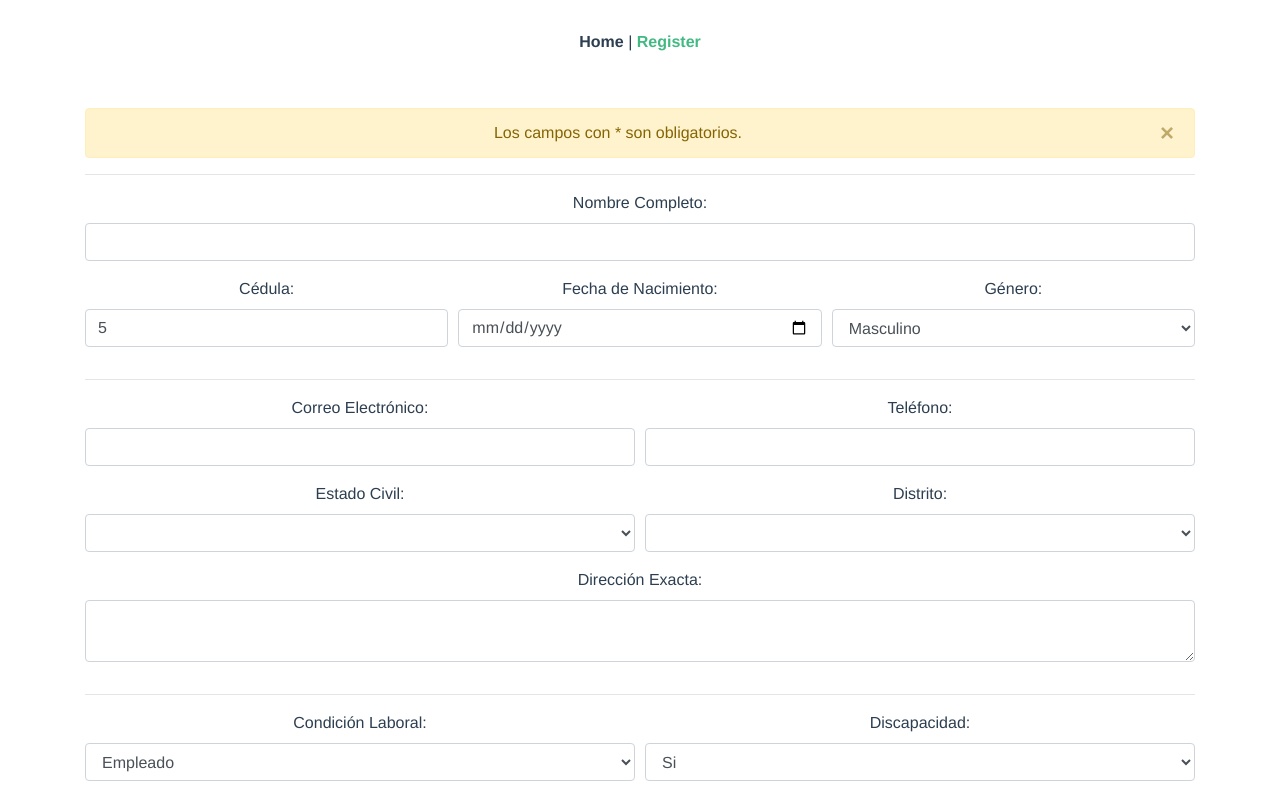
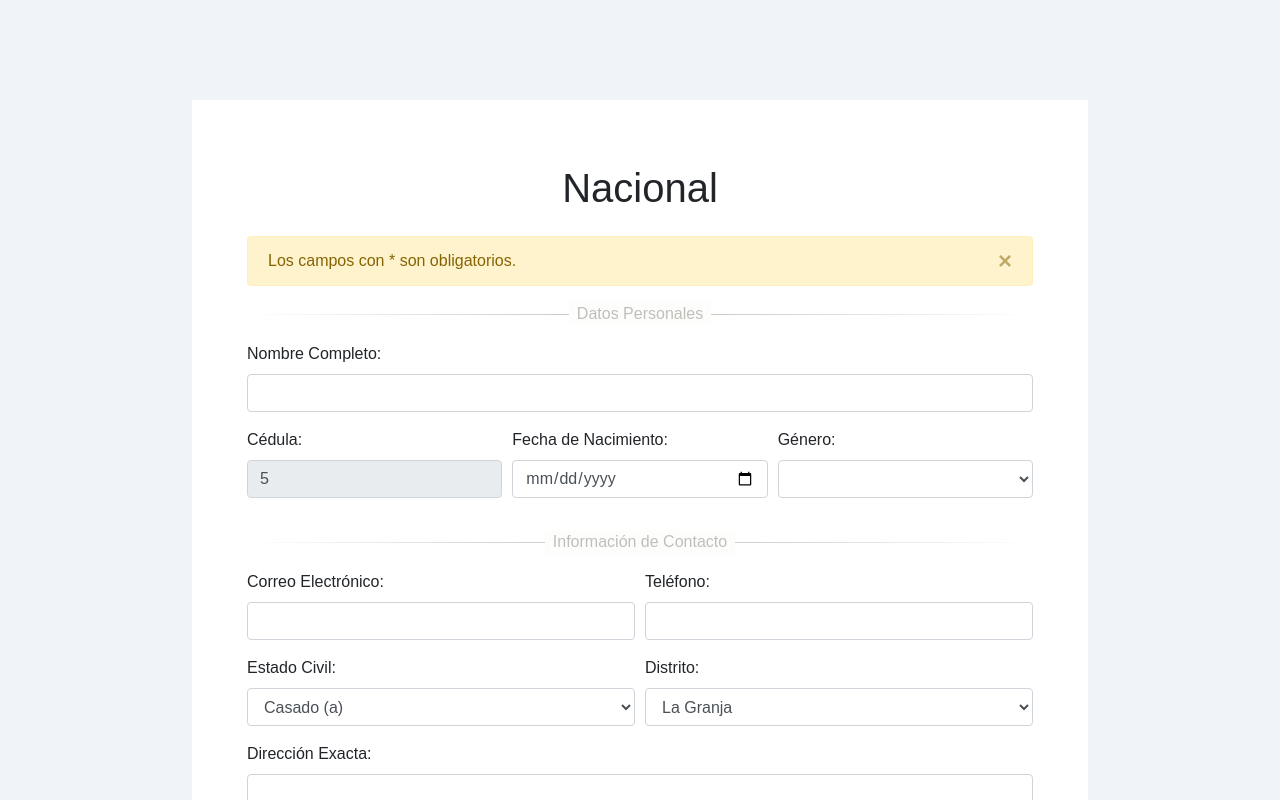
Before and after one commit to Bryandevx/external-form, a Vue app: page / in a window 1280 px wide. Both pictures are taken after typing "5" into the empty fields and a click on the button "Siguiente". Shown: the top 800 px of the page. Built offline with nearby package versions, Linux system fonts and the light colour scheme.

Commit message:
Agregando cambios y manejo de pequeños errores

```diff
--- a/public/app.css
+++ b/public/app.css
@@ -622,88 +622,3 @@ a:not(.btn):hover {
 	color: #127077;
 	text-decoration: underline;
 }
-
-/* ================================================== */
-
-body {
-	font-family: "Century Gothic", CenturyGothic, AppleGothic, sans-serif;
-}
-
-.main-form {
-	background-color: #ffffff;
-	margin: 100px auto;
-	padding: 40px;
-	width: 70%;
-	min-width: 300px;
-}
-
-.box {
-	background-color: #f0f3f7;
-}
-
-.step {
-	display: none;
-}
-
-.required:after {
-	content: " *";
-	color: red;
-}
-
-.circle {
-	height: 15px;
-	width: 15px;
-	margin: 0 2px;
-	background-color: #bbbbbb;
-	border: none;
-	border-radius: 50%;
-	display: inline-block;
-	opacity: 0.5;
-}
-
-/* Mark the active step: */
-.circle.active {
-	opacity: 1;
-	background-color: #4caf50;
-}
-
-/* Linea con información en el centro */
-.hr-text {
-	line-height: 1em;
-	position: relative;
-	outline: 0;
-	border: 0;
-	color: black;
-	text-align: center;
-	height: 1.5em;
-	opacity: 0.5;
-}
-
-.hr-text:before {
-	content: "";
-	background: -webkit-gradient(
-		linear,
-		left top,
-		right top,
-		from(transparent),
-		color-stop(#818078),
-		to(transparent)
-	);
-	background: linear-gradient(to right, transparent, #818078, transparent);
-	position: absolute;
-	left: 0;
-	top: 50%;
-	width: 100%;
-	height: 1px;
-}
-
-.hr-text:after {
-	content: attr(data-content);
-	position: relative;
-	display: inline-block;
-	color: black;
-	padding: 0 0.5em;
-	line-height: 1.5em;
-	color: #818078;
-	background-color: #fcfcfa;
-}
--- a/src/App.vue
+++ b/src/App.vue
@@ -1,16 +1,96 @@
 <template>
-	<div id="app">
-		<div id="nav">
-			<router-link to="/">Home</router-link> |
-			<router-link to="/register">Register</router-link>
-		</div>
-		<div class="box mt-4">
+	<div id="app" class="mt-4">
+		<div class="main-form container">
 			<router-view />
 		</div>
 	</div>
 </template>
 
 <style>
+body {
+	font-family: "Century Gothic", CenturyGothic, AppleGothic, sans-serif;
+	background-color: #f0f3f7;
+}
+
+.main-form {
+	background-color: #ffffff;
+	margin: 100px auto;
+	padding: 40px;
+	width: 70%;
+	min-width: 300px;
+}
+
+.box {
+	background-color: #f0f3f7;
+}
+
+.step {
+	display: none;
+}
+
+.required:after {
+	content: " *";
+	color: red;
+}
+
+.circle {
+	height: 15px;
+	width: 15px;
+	margin: 0 2px;
+	background-color: #bbbbbb;
+	border: none;
+	border-radius: 50%;
+	display: inline-block;
+	opacity: 0.5;
+}
+
+/* Mark the active step: */
+.circle.active {
+	opacity: 1;
+	background-color: #4caf50;
+}
+
+/* Linea con información en el centro */
+.hr-text {
+	line-height: 1em;
+	position: relative;
+	outline: 0;
+	border: 0;
+	color: black;
+	text-align: center;
+	height: 1.5em;
+	opacity: 0.5;
+}
+
+.hr-text:before {
+	content: "";
+	background: -webkit-gradient(
+		linear,
+		left top,
+		right top,
+		from(transparent),
+		color-stop(#818078),
+		to(transparent)
+	);
+	background: linear-gradient(to right, transparent, #818078, transparent);
+	position: absolute;
+	left: 0;
+	top: 50%;
+	width: 100%;
+	height: 1px;
+}
+
+.hr-text:after {
+	content: attr(data-content);
+	position: relative;
+	display: inline-block;
+	color: black;
+	padding: 0 0.5em;
+	line-height: 1.5em;
+	color: #818078;
+	background-color: #fcfcfa;
+}
+/*
 #app {
 	font-family: Avenir, Helvetica, Arial, sans-serif;
 	-webkit-font-smoothing: antialiased;
@@ -30,5 +110,5 @@
 
 #nav a.router-link-exact-active {
 	color: #42b983;
-}
+} */
 </style>
--- a/src/api/users_db.js
+++ b/src/api/users_db.js
@@ -15,7 +15,7 @@ export const db = [
 		name: "Maria",
 		email: "maria@gmail.com",
 		id: "1122",
-		satus: "unblocked", // cumple  con todos los requisitos para solicitar una cita
+		status: "unblocked", // cumple  con todos los requisitos para solicitar una cita
 	},
 ];
 
--- a/src/router/index.js
+++ b/src/router/index.js
@@ -7,7 +7,6 @@ import Register from "../views/Register.vue";
 import Verify from "../views/Verify.vue";
 import Citas from "../views/Citas.vue";
 import NotFound from "../views/NotFound.vue";
-//import { globalUser } from "@/main.js";
 
 Vue.use(VueRouter);
 
@@ -19,23 +18,16 @@ const routes = [
 	},
 
 	{
-		path: "/about",
-		name: "about",
-		component: () =>
-			import(/* webpackChunkName: "about" */ "../views/About.vue"),
-	},
-
-	{
 		path: "/register",
 		name: "register",
 		component: Register,
+
 		props: true,
-		meta: { requireLogged: true },
+		meta: { login: true },
+		beforeEnter: (to, from, next) => {
+			const auth = to.params.auth;
 
-		beforeEnter: (to, from, next) => {
-			let auth = to.params.auth;
-
-			if (auth && !auth.authenticated) {
+			if (!auth.authenticated) {
 				next();
 			} else {
 				next("/");
@@ -47,25 +39,36 @@ const routes = [
 		path: "/verify",
 		name: "verify",
 		component: Verify,
+
 		props: true,
-		// meta: { requireLogged: true },
-		// beforeEnter: (to, from, next) => {
-		// 	const auth = to.params.auth;
+		meta: { login: true },
+		beforeEnter: (to, from, next) => {
+			const auth = to.params.auth;
 
-		// 	if (auth.confirmation) {
-		// 		next();
-		// 	} else {
-		// 		next("/");
-		// 	}
-		// },
+			if (!auth.confirmed) {
+				next();
+			} else {
+				next("/");
+			}
+		},
 	},
 
 	{
 		path: "/citas",
 		name: "citas",
 		component: Citas,
+
 		props: true,
-		meta: { requiresAuth: true },
+		meta: { login: true },
+		beforeEnter: (to, from, next) => {
+			const auth = to.params.auth;
+
+			if (auth.authenticated && auth.confirmed) {
+				next();
+			} else {
+				next("/");
+			}
+		},
 	},
 
 	{
@@ -82,7 +85,7 @@ const router = new VueRouter({
 });
 
 router.beforeEach((to, from, next) => {
-	if (to.meta.requireLogged) {
+	if (to.meta.login) {
 		const auth = to.params.auth;
 
 		if (auth && auth.logged) {
@@ -95,19 +98,4 @@ router.beforeEach((to, from, next) => {
 	}
 });
 
-// router.beforeEach((to, from, next) => {
-// 	//console.log(`Global user --> ${globalUser}`);
-// 	if (to.meta.requiresAuth) {
-// 		if (!globalUser.userType) {
-// 			next({
-// 				name: "home",
-// 			});
-// 		} else {
-// 			next();
-// 		}
-// 	} else {
-// 		next();
-// 	}
-// });
-
 export default router;
--- a/src/views/Login.vue
+++ b/src/views/Login.vue
@@ -1,11 +1,23 @@
 <template>
-	<div class="main-form container">
+	<div>
+		<div
+			class="row alert"
+			:class="`alert-${this.alert.type}`"
+			role="alert"
+			v-if="this.alert.show"
+		>
+			{{ this.alert.message }}
+		</div>
+
 		<div class="group-form">
 			<form @submit.prevent="submit">
 				<div class="row">
 					<label>Tipo de Identificación</label>
-
-					<select class="form-control" v-model="user.type">
+					<select
+						@change="reset"
+						class="form-control"
+						v-model="user.type"
+					>
 						<option value="0">Nacional</option>
 						<option value="1">Internacional</option>
 						<option value="2">Indocumentado</option>
@@ -14,10 +26,25 @@
 
 				<div class="row mt-4 mb-4">
 					<label v-text="idLabel"></label>
+
 					<input
-						v-model="user.id"
-						maxlength="9"
+						v-if="user.type == 0"
+						v-model="dni"
 						type="number"
+						class="form-control"
+					/>
+
+					<input
+						v-if="user.type == 1"
+						v-model="passport"
+						type="text"
+						class="form-control"
+					/>
+
+					<input
+						v-if="user.type == 2"
+						v-model="email"
+						type="email"
 						class="form-control"
 					/>
 				</div>
@@ -42,45 +69,88 @@ import { db } from "@/api/users_db.js";
 export default {
 	data() {
 		return {
+			dni: "",
+			email: "",
+			passport: "",
+
 			user: {
 				id: "",
 				type: 0,
 			},
 
 			auth: {
-				logged: true,
+				logged: false,
 				authenticated: false,
 				confirmed: false,
+			},
+
+			alert: {
+				show: false,
+				type: "",
+				message: "",
 			},
 		};
 	},
 
 	methods: {
 		submit() {
+			if (this.dni != "") {
+				this.user.id = this.dni;
+			} else if (this.passport != "") {
+				this.user.id = this.passport;
+			} else if (this.email != "") {
+				this.user.id = this.email;
+			} else {
+				return;
+			}
+
+			this.auth.logged = true;
+
 			const user = db.find((element) => element.id === this.user.id); // Petición AJAX
 
 			let next = "";
 
 			if (typeof user !== "undefined") {
-				this.authenticated = true;
+				this.auth.authenticated = true;
 
 				if (user.status == "pending") {
 					next = "verify";
 				} else {
+					if (user.status == "unblockec") {
 						next = "citas";
-					this.confirmed = true;
+						this.auth.confirmed = true;
+					} else {
+						this.showAlert(
+							"danger",
+							"El usuario está temporalmente bloqueado"
+						);
+					}
 				}
 			} else {
 				next = "register";
 			}
 
-			this.$router.push({
+			this.$router
+				.push({
 					name: next,
 					params: {
 						auth: this.auth,
 						user: this.user,
 					},
-			});
+				})
+				.catch(() => {});
+		},
+
+		reset() {
+			this.dni = "";
+			this.email = "";
+			this.passport = "";
+		},
+
+		showAlert(type, message) {
+			this.alert.show = true;
+			this.alert.type = type;
+			this.alert.message = message;
 		},
 	},
 
--- a/src/views/Register.vue
+++ b/src/views/Register.vue
@@ -1,5 +1,7 @@
 <template>
 	<div class="container my-4">
+		<h1 class="text-center mb-4" v-text="idLabel"></h1>
+
 		<div
 			class="alert alert-warning alert-dismissible fade show"
 			role="alert"
@@ -17,36 +19,51 @@
 
 		<form @submit.prevent="submit">
 			<hr class="hr-text" data-content="Datos Personales" />
-			<!-- Primera Parte del Formulario -->
 
 			<div class="form-row">
 				<div class="form-group col">
-					<label class="required" for="name-input"
-						>Nombre Completo:</label
-					>
-					<input type="text" class="form-control" id="name-input" />
+					<label>Nombre Completo:</label>
+					<input
+						v-model="fullname"
+						type="text"
+						class="form-control"
+					/>
 				</div>
 			</div>
 
 			<div class="form-row">
-				<div class="form-group col">
-					<label class="required" for="dni-input-2">Cédula:</label>
+				<div class="form-group col" v-if="type == 0">
+					<label>Cédula:</label>
 					<input
-						v-model="user.id"
+						v-model="dni"
+						:disabled="type == 0"
 						type="text"
 						class="form-control"
-						id="dni-input-2"
+					/>
+				</div>
+
+				<div class="form-group col" v-if="type == 1">
+					<label>Pasaporte:</label>
+					<input
+						v-model="passport"
+						type="text"
+						class="form-control"
+						:disabled="type == 1"
 					/>
 				</div>
 
 				<div class="form-group col">
-					<label for="birth-date-input">Fecha de Nacimiento:</label>
-					<input class="form-control" type="date" />
+					<label>Fecha de Nacimiento:</label>
+					<input
+						v-model="birthdate"
+						class="form-control"
+						type="date"
+					/>
 				</div>
 
 				<div class="form-group col">
-					<label for="genre">Género:</label>
-					<select id="genre" class="form-control">
+					<label>Género:</label>
+					<select v-model="genre" class="form-control">
 						<option>Masculino</option>
 						<option>Femenino</option>
 						<option>Otro...</option>
@@ -55,80 +72,84 @@
 			</div>
 
 			<hr class="hr-text" data-content="Información de Contacto" />
-			<!-- Primera Parte del Formulario -->
 
 			<div class="form-row">
 				<div class="form-group col">
-					<label class="required" for="email-input"
-						>Correo Electrónico:</label
-					>
-					<input type="email" class="form-control" id="email-input" />
+					<label>Correo Electrónico:</label>
+					<input
+						v-model="email"
+						:disabled="type == 2"
+						type="email"
+						class="form-control"
+					/>
 				</div>
 
 				<div class="form-group col">
-					<label for="phone-input">Teléfono:</label>
-					<input
-						type="number"
-						class="form-control"
-						id="phone-input"
-					/>
+					<label>Teléfono:</label>
+					<input v-model="phone" type="number" class="form-control" />
 				</div>
 			</div>
 
 			<div class="form-row">
 				<div class="form-group col">
-					<label for="genre">Estado Civil:</label>
-					<select id="genre" class="form-control"> </select>
+					<label>Estado Civil:</label>
+					<select v-model="civilStatus" class="form-control">
+						<option value="1">Casado (a)</option>
+						<option value="2">Soltero (a)</option>
+						<option value="3">Juntado (a)</option>
+						<option value="4">Viudo (a)</option>
+					</select>
 				</div>
 
 				<div class="form-group col">
 					<label for="">Distrito:</label>
-					<select class="form-control"> </select>
+					<select v-model="district" class="form-control">
+						<option value="1">La Granja</option>
+						<option value="2">Calle Vargas</option>
+						<option value="3">Zaragoza</option>
+						<option value="4">Buenos Aires</option>
+					</select>
 				</div>
 			</div>
 
 			<div class="form-row">
 				<div class="form-group col">
-					<label for="direction-input">Dirección Exacta:</label>
+					<label>Dirección Exacta:</label>
 					<textarea
+						v-model="direction"
 						class="form-control"
 						name="direction"
-						id="direction-input"
 					></textarea>
 				</div>
 			</div>
 
 			<hr class="hr-text" data-content="Otro" />
-			<!-- Segunda Parte del Formulario -->
 
 			<div class="form-row">
 				<div class="form-group col">
-					<label for="genre">Condición Laboral:</label>
-
-					<select id="genre" class="form-control">
-						<option>Empleado</option>
-						<option>Desempleado</option>
+					<label>Condición Laboral:</label>
+					<select v-model="laboralCondition" class="form-control">
+						<option value="1">Empleado</option>
+						<option value="2">Desempleado</option>
 					</select>
 				</div>
 
 				<div class="form-group col">
 					<div class="form-row">
 						<div class="form-group col">
-							<label for="disability-input">Discapacidad:</label>
-
-							<select id="disability-input" class="form-control">
-								<option>Si</option>
-								<option>No</option>
+							<label>Discapacidad:</label>
+							<select v-model="disability" class="form-control">
+								<option value="0">No</option>
+								<option value="1">Si</option>
 							</select>
 						</div>
 
 						<div id="specify" style="display: none;">
 							<div class="form-group col">
-								<label for="specify-input">Especifique:</label>
+								<label>Especifique:</label>
 								<textarea
 									class="form-control"
 									name="direction"
-									id="specify-input"
 								></textarea>
 							</div>
 						</div>
@@ -138,11 +159,11 @@
 
 			<div class="form-row">
 				<div class="form-group col">
-					<label for="direction-input">Ocupación:</label>
+					<label>Ocupación:</label>
 					<textarea
+						v-model="ocupation"
 						class="form-control"
 						name="direction"
-						id="direction-input"
 					></textarea>
 				</div>
 			</div>
@@ -174,16 +195,29 @@
 export default {
 	data() {
 		return {
+			dni: "",
+			passport: "",
 			fullname: "",
-			user: {
-				id: "",
-				type: "",
-			},
+			birthdate: "",
+			genre: "",
+			phone: "",
+			civilStatus: "1",
+			district: "1",
+			direction: "",
+			laboralCondition: "1",
+			disability: "0",
+			ocupation: "",
+			email: "",
 		};
 	},
 
 	mounted() {
-		this.user = this.$route.params.user;
+		console.log(this.$route.params);
+		let user = this.$route.params.user;
+
+		this.dni = user.type == 0 ? user.id : "";
+		this.passport = user.type == 1 ? user.id : "";
+		this.email = user.type == 2 ? user.id : "";
 	},
 
 	methods: {
@@ -191,10 +225,38 @@ export default {
 			let params = this.$route.params;
 			params.auth.authenticated = true;
 
-			this.$router.push({
-				name: "verify",
-				params,
-			});
+			this.$router
+				.push({
+					name: "verify",
+					params,
+				})
+				.catch(() => {});
+		},
+
+		check() {
+			console.log(this.$data);
+		},
+	},
+
+	computed: {
+		idLabel: {
+			get() {
+				const user = this.$route.params.user;
+
+				if (user.type == 0) {
+					return "Nacional";
+				} else if (user.type == 1) {
+					return "Internacional";
+				} else {
+					return "Indocumentado";
+				}
+			},
+		},
+
+		type: {
+			get() {
+				return this.$route.params.user.type;
+			},
 		},
 	},
 };
--- a/src/views/Verify.vue
+++ b/src/views/Verify.vue
@@ -1,8 +1,34 @@
 <template>
 	<div class="container">
-		<h1>Email verification enabled!</h1>
+		<div class="group-form mb-4">
+			<div
+				class="alert alert-success alert-dismissible fade show"
+				role="alert"
+			>
+				Se envió un código de seguridad a su correo electrónico.
+				<button
+					type="button"
+					class="close"
+					data-dismiss="alert"
+					aria-label="Close"
+				>
+					<span aria-hidden="true">&times;</span>
+				</button>
+			</div>
 
-		<button @click="click">Back</button>
+			<div class="form-row">
+				<label for="code-input">Código de Verificación</label>
+				<input type="text" class="form-control" id="code-input" />
+			</div>
+			<div class="form-row">
+				<small class="form-text text-muted"
+					>Haga <a href="">click</a> para reenviar el código o cambiar
+					el correo electrónico.</small
+				>
+			</div>
+		</div>
+
+		<button @click="click">Next</button>
 	</div>
 </template>
 
@@ -15,13 +41,11 @@ export default {
 	methods: {
 		click() {
 			let params = this.$route.params;
-
-			params.auth.confirmation = false;
-			params.auth.authenticated = true;
+			params.auth.confirmed = true;
 
 			this.$router
 				.push({
-					name: "register",
+					name: "citas",
 					params,
 				})
 				.catch(() => {});
```
Also changed, not shown: src/components/Message.vue (added, +15 -0 lines). Lines whose indentation alone changed are shown as unchanged.
